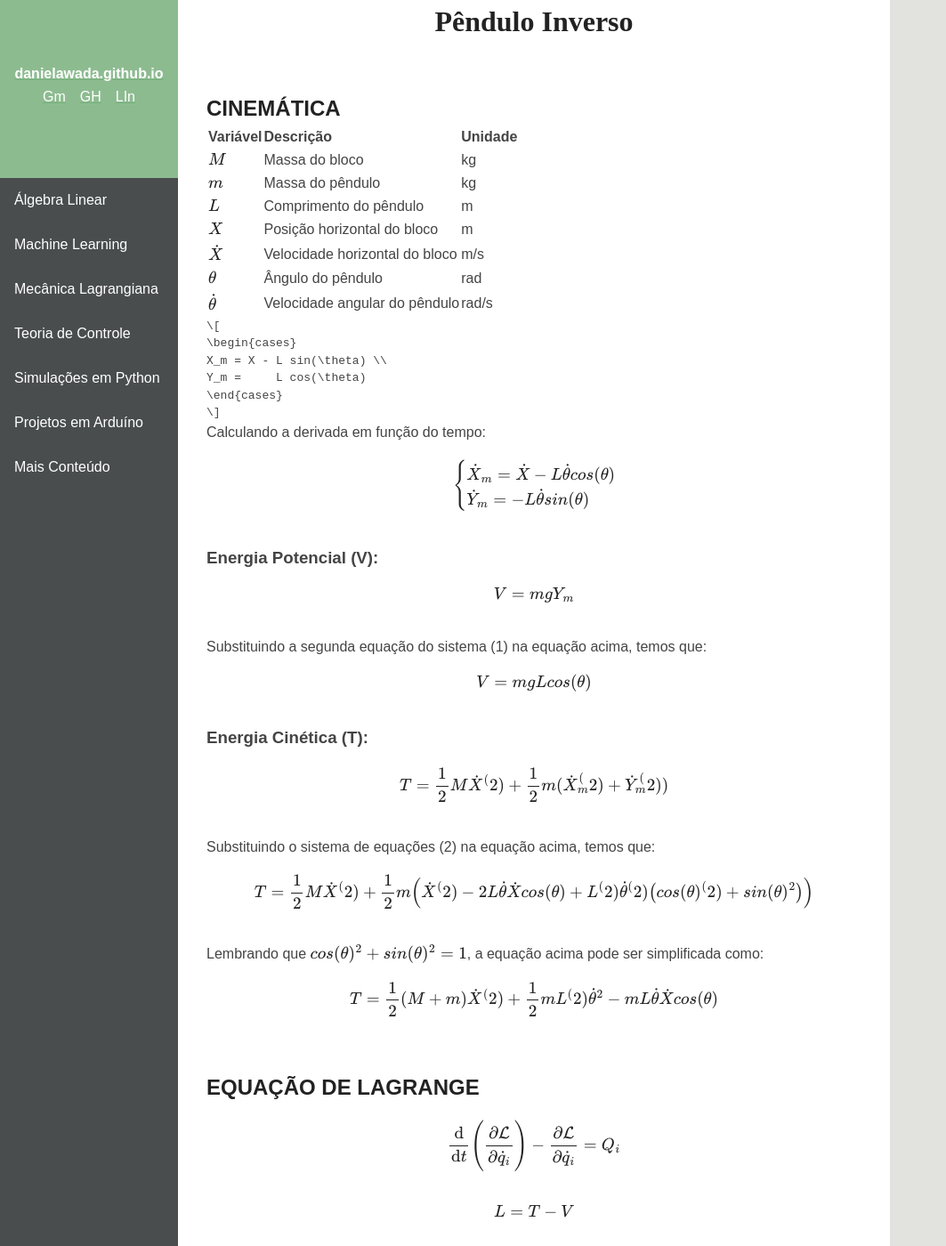
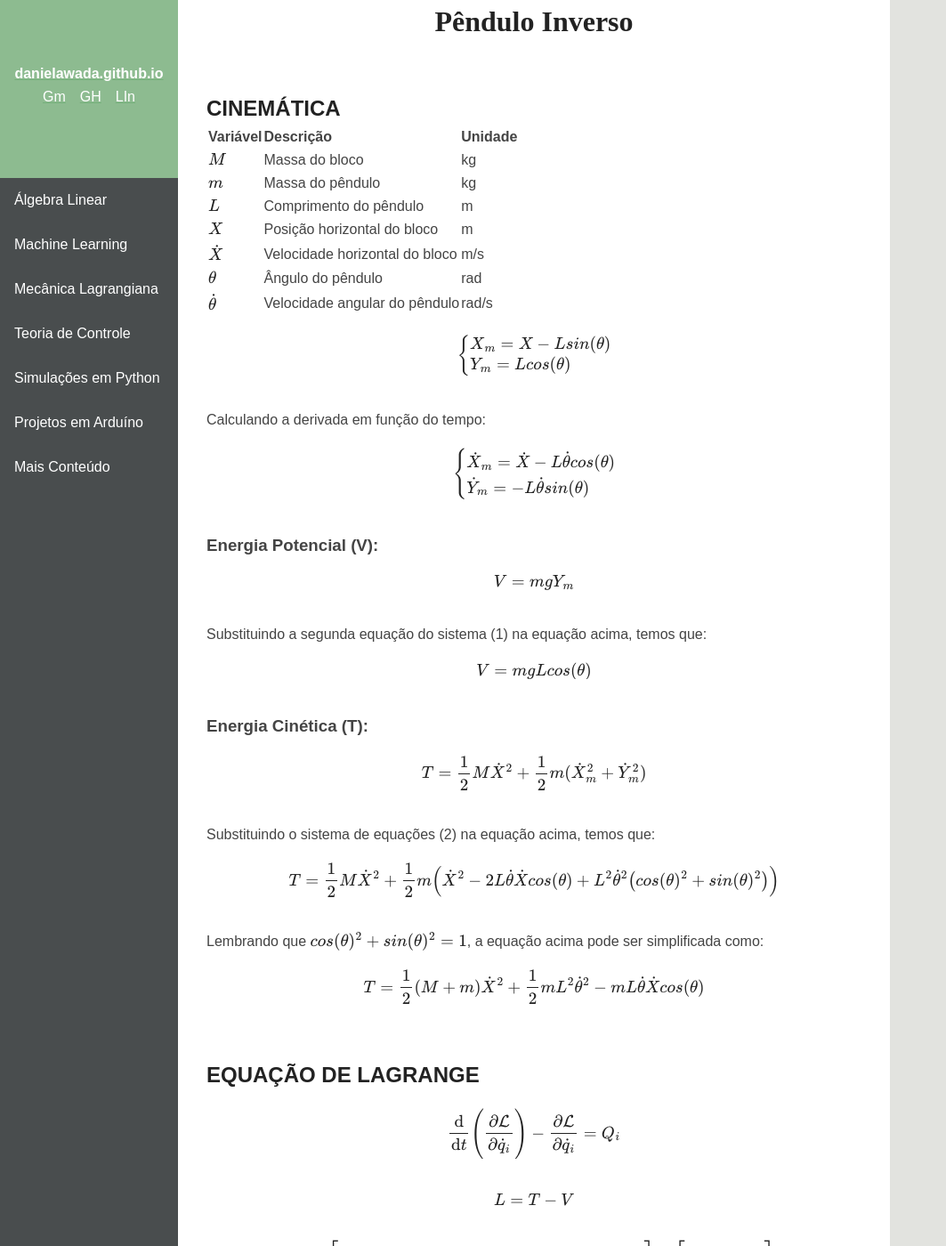
Before and after one commit to DanielAwada/DanielAwada.github.io, a Jekyll site: the page built from lagrange/pend_inv.md, in a window 1280 px wide and 1400 px high. Shown: the whole window at 89% size, without its empty margins (0-1063 px from the left). Built offline with Jekyll 4.4.1, drawn with Linux system fonts in a browser that asks for light colours; our own code applies the rules of GitHub Pages for plain Markdown files; some of the changed text lies outside the part shown.

````diff
--- a/css/style.css
+++ b/css/style.css
@@ -47,6 +47,7 @@ nav > ul > a {
 mjx-container {
     margin: 1em 0 2em 0 !important;
     color: #222 !important;
+    overflow-x: scroll;
 }
 
 header {
--- a/lagrange/pend_inv.md
+++ b/lagrange/pend_inv.md
@@ -18,14 +18,12 @@ title: Pêndulo Inverso
 |\\(\theta\\)| Ângulo do pêndulo| rad |
 |\\(\dot \theta\\)| Velocidade angular do pêndulo| rad/s |
 
-```
-\[
+\\[
 \begin{cases}
-X_m = X - L sin(\theta) \\
+X_m = X - L sin(\theta) \\\
 Y_m =     L cos(\theta)
 \end{cases}
-\]
-```
+\\]
 
 Calculando a derivada em função do tempo:
 
@@ -49,19 +47,19 @@ V = m g L cos(\theta)
 
 ### Energia Cinética (T):
 \\[
-T = \frac{1}{2} M \dot X^(2) + \frac{1}{2} m (\dot X_m^(2) + \dot Y_m^(2))
+T = \frac{1}{2} M \dot X^2 + \frac{1}{2} m (\dot X_m^2 + \dot Y_m^2)
 \\]
 
 Substituindo o sistema de equações (2) na equação acima, temos que:
 
 \\[
-T = \frac{1}{2} M \dot X^(2) + \frac{1}{2} m \Big( \dot X^(2) - 2 L \dot \theta \dot X cos(\theta) + L^(2) \dot \theta^(2) \big(cos(\theta)^(2) + sin(\theta)^2 \big) \Big)
+T = \frac{1}{2} M \dot X^2 + \frac{1}{2} m \Big( \dot X^2 - 2 L \dot \theta \dot X cos(\theta) + L^2 \dot \theta^2 \big(cos(\theta)^2 + sin(\theta)^2 \big) \Big)
 \\]
 
 Lembrando que \\( cos(\theta)^2 + sin(\theta)^2  = 1\\), a equação acima pode ser simplificada como:
 
 \\[
-T = \frac{1}{2} (M + m) \dot X^(2) + \frac{1}{2} m L^(2) \dot \theta^2 - m L \dot \theta \dot X cos(\theta)
+T = \frac{1}{2} (M + m) \dot X^2 + \frac{1}{2} m L^2 \dot \theta^2 - m L \dot \theta \dot X cos(\theta)
 \\]
 
 
@@ -75,7 +73,7 @@ L = T - V
 \\]
 
 \\[
-L = \Bigg[ \frac{1}{2} (M + m) \dot X^(2) + \frac{1}{2} m L^(2) \dot \theta^2 - m L \dot \theta \dot X cos(\theta) \Bigg] - \Bigg[ m g L cos(\theta) \Bigg]
+L = \Bigg[ \frac{1}{2} (M + m) \dot X^2 + \frac{1}{2} m L^2 \dot \theta^2 - m L \dot \theta \dot X cos(\theta) \Bigg] - \Bigg[ m g L cos(\theta) \Bigg]
 \\]
 
 ## EQUAÇÕES DE MOVIMENTO
@@ -96,7 +94,7 @@ Fazendo a multiplicação do sinal com o parênteses para simplificação:
 Resolvendo o Lagrangiano em \( \dot \theta \) nos dará a equação de movimento nessa direção:
 
 \\[
-m L^(2) \ddot \theta^(2) - m L \ddot X cos(\theta) + m L \dot X \dot \theta sin(\theta) - m L \dot X \dot \theta sin(\theta) - m g L sin(\theta) = 0
+m L^2 \ddot \theta^2 - m L \ddot X cos(\theta) + m L \dot X \dot \theta sin(\theta) - m L \dot X \dot \theta sin(\theta) - m g L sin(\theta) = 0
 \\]
 
 A equação acima é igual a 0 pois não há nenhuma força de Momento externa no nosso exemplo, caso houvesse, iríamos igualar à ela.
@@ -104,7 +102,7 @@ A equação acima é igual a 0 pois não há nenhuma força de Momento externa n
 Cancelando as partes \\(+ m L \dot X \dot \theta sin(\theta)\\) e \\(- m L \dot X \dot \theta sin(\theta)\\) temos:
 
 \\[
-m L^(2) \ddot \theta^2 - m L \ddot X cos(\theta) - m g L sin(\theta) = 0
+m L^2 \ddot \theta^2 - m L \ddot X cos(\theta) - m g L sin(\theta) = 0
 \\]
 
 Dividindo tudo por \\(mL\\):
@@ -116,7 +114,7 @@ Temos então, como resultado final, as equações (n) e (m):
 
 \\[
 \begin{cases}
-(M + m) \dot X - mL\ddot \theta cos(\theta) + mL\dot \theta^(2) sin(\theta) = F(t) \\\
+(M + m) \dot X - mL\ddot \theta cos(\theta) + mL\dot \theta^2 sin(\theta) = F(t) \\\
 L \ddot \theta^2 - \ddot X cos(\theta) - g sin(\theta) = 0
 \end{cases}
 \\]
````
